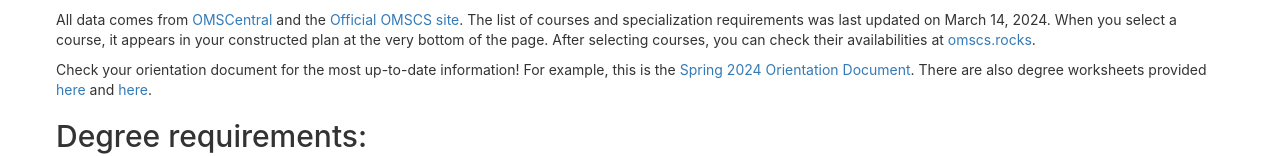
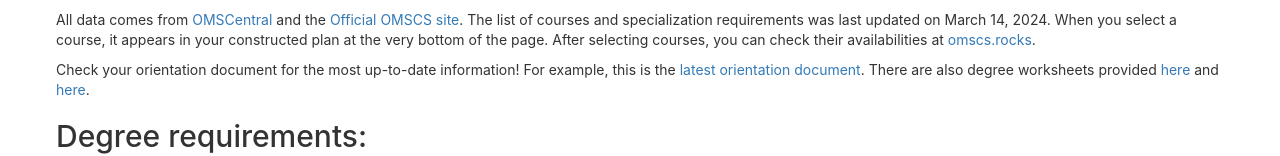
Before and after one commit to logic-tonic/omscs-course-planner, a React (Create React App) app: page / in a window 1280 px wide. Shown: the part 174-330 px from the top of the page. Built offline with nearby package versions, Linux system fonts and the light colour scheme.

Commit message:
Use docs.omscs.rocks to redirect to latest orientation document, instead of hardcoding

```diff
--- a/src/App.js
+++ b/src/App.js
@@ -14,7 +14,7 @@ function App() {
           When you select a course, it appears in your constructed plan at the very bottom of the page.
           After selecting courses, you can check their availabilities at <a href="https://docs.google.com/spreadsheets/d/e/2PACX-1vRyHrRhH2V52bsYFEtm-8oJDaFOlyGYz6AKXm8WwsthN3fNP3KGkEx7O7D9ZHV3j2iKnzU2XHqoh4pQ/pubhtml" target="_blank" rel="noreferrer">omscs.rocks</a>.</p>
 
-          Check your orientation document for the most up-to-date information! For example, this is the <a href="https://omscs.gatech.edu/sites/default/files/documents/Other_docs/spring_2024_omscs_orientation_document.pdf" target="_blank" rel="noreferrer">Spring 2024 Orientation Document</a>.
+          Check your orientation document for the most up-to-date information! For example, this is the <a href="http://doc.omscs.rocks/" target="_blank" rel="noreferrer">latest orientation document</a>.
           There are also degree worksheets provided <a href="https://www.cc.gatech.edu/graduate-forms-procedures" target="_blank" rel="noreferrer">here</a> and <a href="https://degreeaudit.gatech.edu/" target="_blank" rel="noreferrer">here</a>.
           <h2>Degree requirements:</h2>
           <ul>
```
